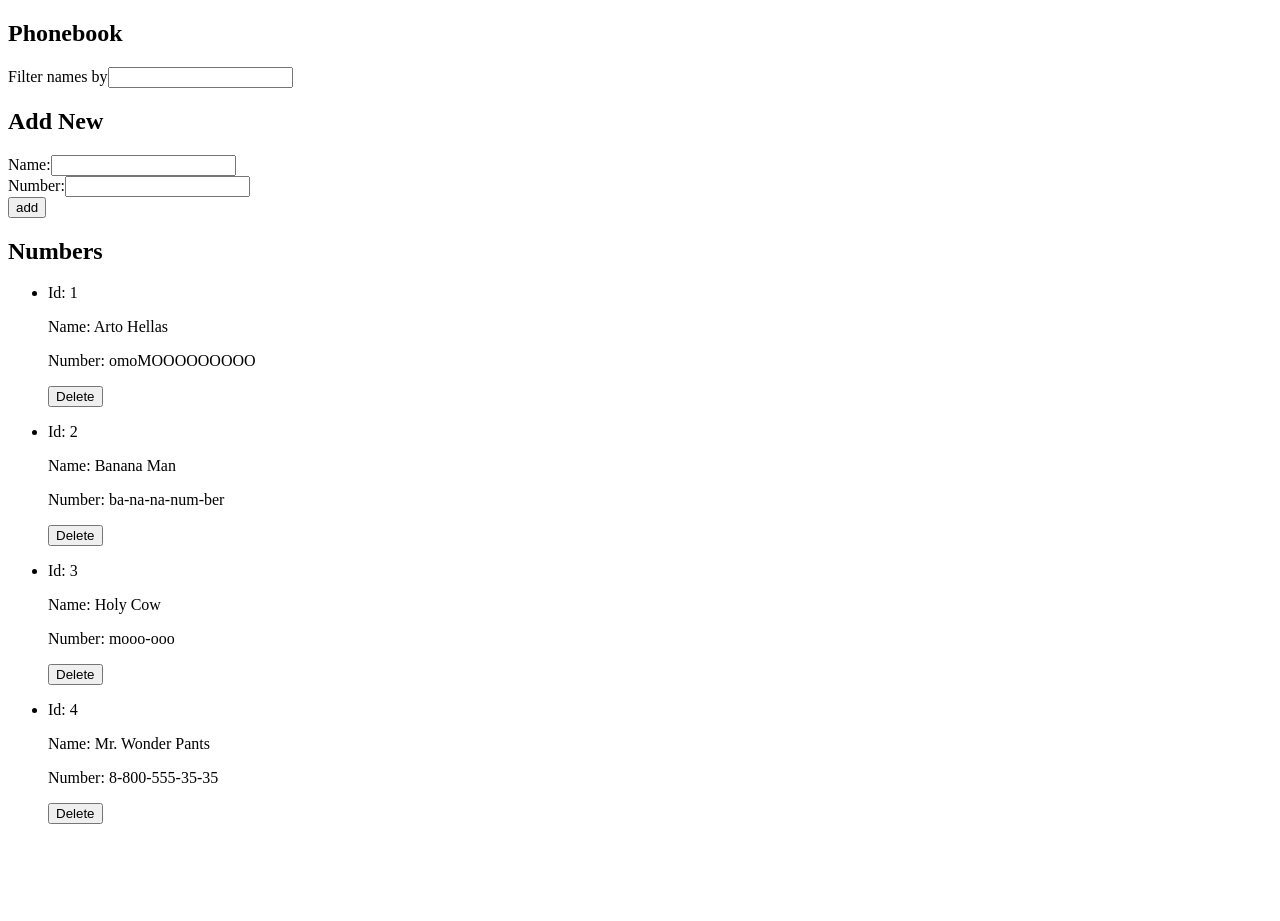
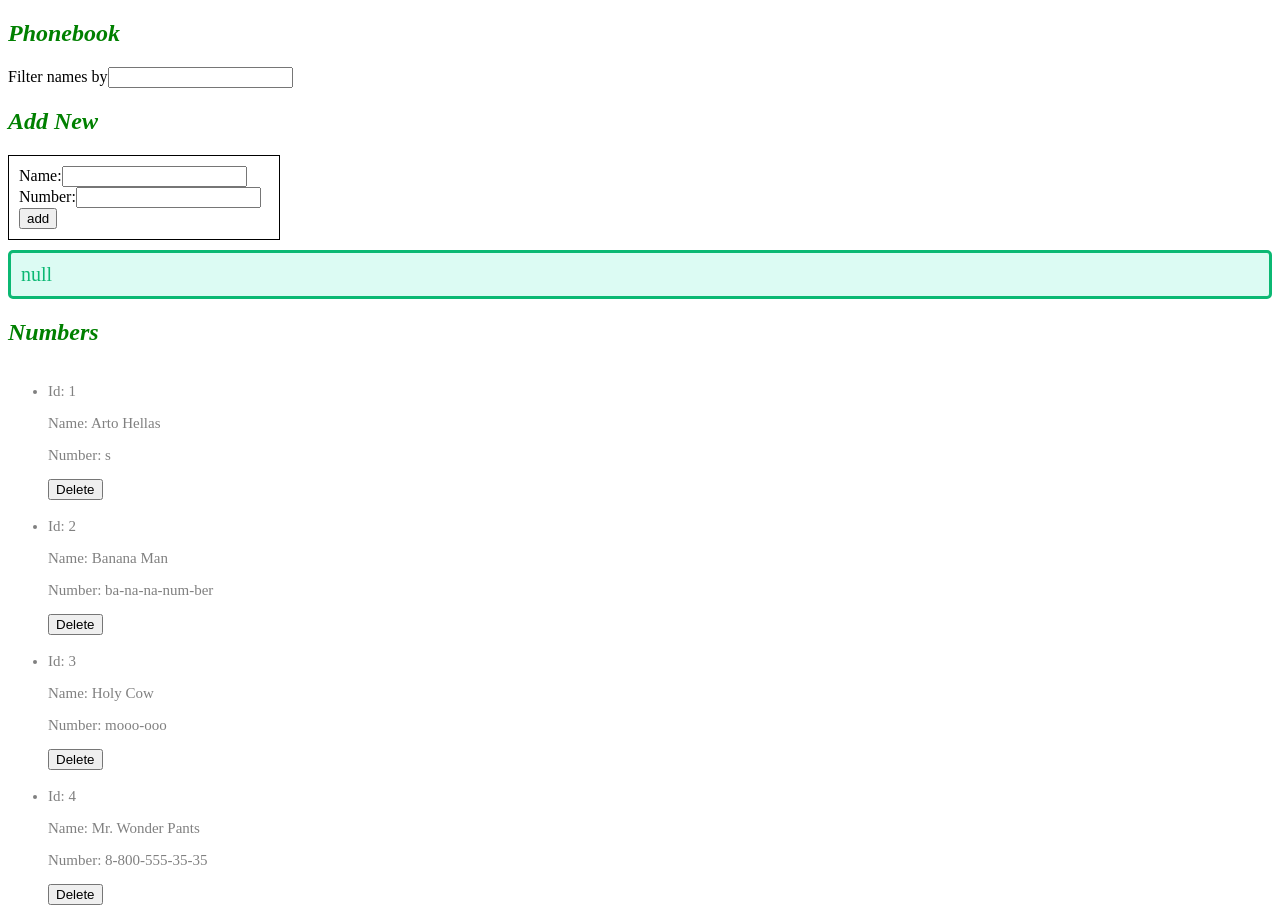
Before and after one commit to sonata22/FullStack_part2, a React (Vite) app in the folder Phonebook/: page / in a window 1280 px wide. Before the commit the page ends 840 px from the top, so only its background shows below. Built offline with nearby package versions, Linux system fonts and the light colour scheme; data requests are answered from the project's data file.

Commit message:
2.16 done

```diff
--- a/Phonebook/db.json
+++ b/Phonebook/db.json
@@ -2,7 +2,7 @@
   "persons": [
     {
       "name": "Arto Hellas",
-      "number": "omoMOOOOOOOOO",
+      "number": "s",
       "id": 1
     },
     {
--- a/Phonebook/src/App.jsx
+++ b/Phonebook/src/App.jsx
@@ -4,6 +4,18 @@ import Persons from './components/Persons'
 import Filter from './components/Filter'
 import PersonsForm from './components/PersonsForm'
 import personService from './services/persons'
+
+const Notification = ({ message }) => {
+  if (message === null) {
+    return null
+  }
+
+  return (
+    <div className='submited'>
+      {message}
+    </div>
+  )
+}
 
 const App = () => {
   const [persons, setPersons] = useState([])
@@ -19,6 +31,7 @@ const App = () => {
   const [newName, setNewName] = useState('')
   const [newPhoneNum, setNewPhoneNum] = useState('')
   const [searchQuery, setSearchQuery] = useState('')
+  const [successMessage, setSuccessMessage] = useState("null")
 
   const doesExist = () => {
     for (const person of persons) {
@@ -61,6 +74,14 @@ const App = () => {
         .then(returnedPerson => {
           setPersons(persons.concat(returnedPerson))
         })
+        .then(() => {
+          setSuccessMessage(
+            `${personObject.name}'s successfully added to the Phonebook.`
+          )
+          setTimeout(() => {
+            setSuccessMessage(null)
+          }, 5000)
+        })
       setNewName('')
       setNewPhoneNum('')
     }
@@ -95,6 +116,7 @@ const App = () => {
           newPhoneNum={newPhoneNum}
           handlePhoneNumChange={handlePhoneNumChange}
         />
+        <Notification message={successMessage} />
       </div>
       <h2>Numbers</h2>
       <Persons personsFiltered={personsFiltered} handleDelete={handleDelete} />
--- a/Phonebook/src/components/PersonsForm.jsx
+++ b/Phonebook/src/components/PersonsForm.jsx
@@ -13,7 +13,7 @@ const FormEntry = ({ name, value, onChange }) => {
 const PersonsForm = ({ addName, newName, handlePersonChange, newPhoneNum, handlePhoneNumChange }) => {
 
     return (
-        <form onSubmit={addName} >
+        <form onSubmit={addName} className='addPersonForm'>
             <FormEntry name={'Name'} value={newName} onChange={handlePersonChange} />
             <FormEntry name={'Number'} value={newPhoneNum} onChange={handlePhoneNumChange} />
             <div>
--- /dev/null
+++ b/Phonebook/src/index.css
@@ -0,0 +1,27 @@
+h2 {
+    color: green;
+    font-style: italic;
+}
+
+li {
+    color: grey;
+    padding-top: 3px;
+    font-size: 15px;
+}
+
+.addPersonForm {
+    border: 1px solid black;
+    padding: 10px;
+    width: 250px;
+}
+
+.submited {
+    color: rgb(11, 184, 115);
+    background: rgba(195, 249, 234, 0.578);
+    font-size: 20px;
+    border-style: solid;
+    border-radius: 5px;
+    padding: 10px;
+    margin-bottom: 10px;
+    margin-top: 10px;
+}
--- a/Phonebook/src/main.jsx
+++ b/Phonebook/src/main.jsx
@@ -1,6 +1,7 @@
 import React from 'react'
 import ReactDOM from 'react-dom/client'
 import App from './App.jsx'
+import './index.css'
 
 ReactDOM.createRoot(document
   .getElementById('root')
```
